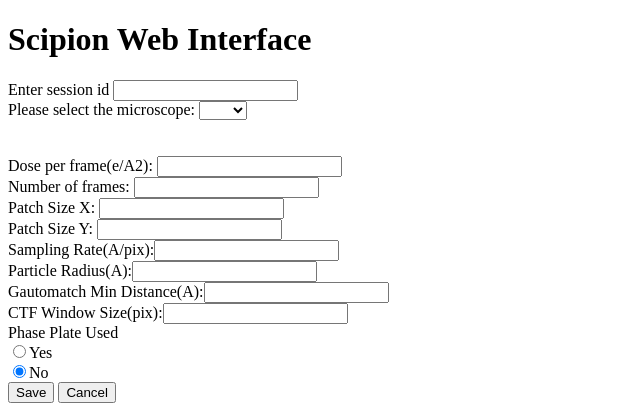
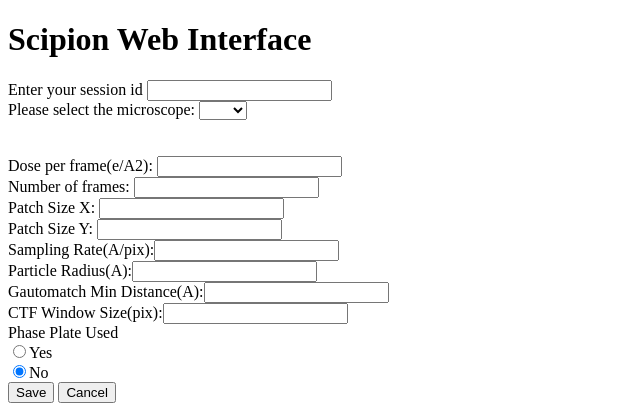
Before and after one commit to joshua4289/scipion_webapp_gui, a Python web app: template scratch/pycharm/projects/flasktest/templates/index.html in a window 1280 px wide. Shown: the top 407 px of the page, without its empty margins (0-640 px from the left). Run offline with Jinja, Linux system fonts and the light colour scheme; the template is opened without the code that fills it, so the values that code supplies are empty.

Commit message:
session as label

```diff
--- a/scratch/pycharm/projects/flasktest/templates/index.html
+++ b/scratch/pycharm/projects/flasktest/templates/index.html
@@ -8,7 +8,7 @@
 
 <div id="scipion_session_view" class="container">
     <h1> Scipion Web Interface </h1>
-    <label> Enter session id <input type="text" id="scipion_cg"></label><br>
+    <label> Enter your session id <input type="text" id="scipion_cg"></label><br>
 
 
         <div id="scipion_config_div">
```
